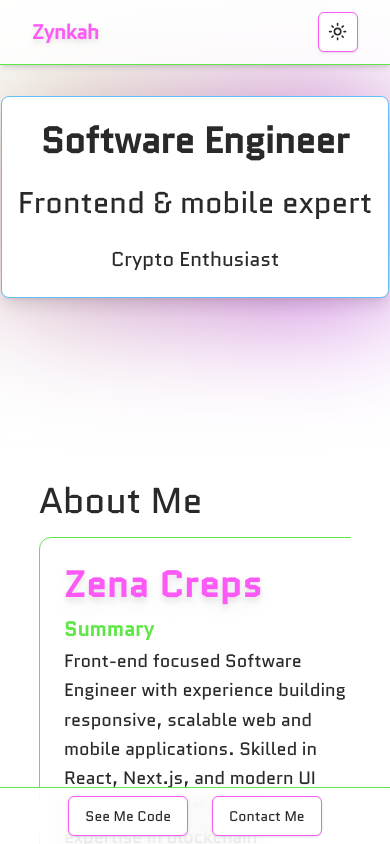
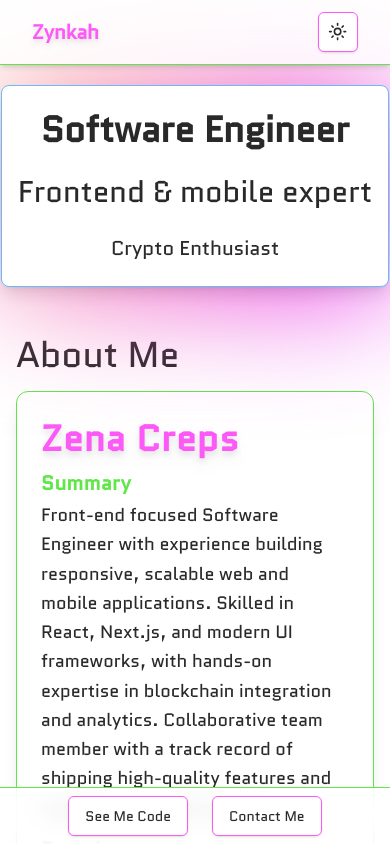
Before and after one commit to Zynkah/Next_Portfolio, a Next.js app: page / in a window 390 px wide. Shown: the top 844 px of the page. Built offline with nearby package versions, Linux system fonts and the light colour scheme.

Commit message:
responsive

```diff
--- a/app/page.tsx
+++ b/app/page.tsx
@@ -7,16 +7,13 @@ import Hero from "@/components/hero";
 
 export default function Home() {
   return (
-    <main className="relative min-h-screen flex flex-col items-center justify-between md:p-0 p-0">
-      <div className="sticky top-24 left-0 w-full z-20">
+    <main className="relative min-h-screen max-w-[1600px] m-auto flex flex-col items-center justify-between md:p-0 p-0">
+      <div className="w-full z-20 md:mt-10 mt-5">
         <Hero />
       </div>
 
-      <div className="w-full max-w-[1600px] flex justify-center">
-        <div
-          className="w-4/5 overflow-y-auto"
-          style={{ maxHeight: "calc(100vh - 400px)" }}
-        >
+      <div className="w-full flex justify-center mt-8 mb-16 px-2 sm:px-4 overflow-x-hidden">
+        <div className="w-full max-w-[1280px] px-2 sm:px-4">
           <p className="text-4xl font-thin my-4">About Me</p>
           <About />
           <div className="my-16">
```
